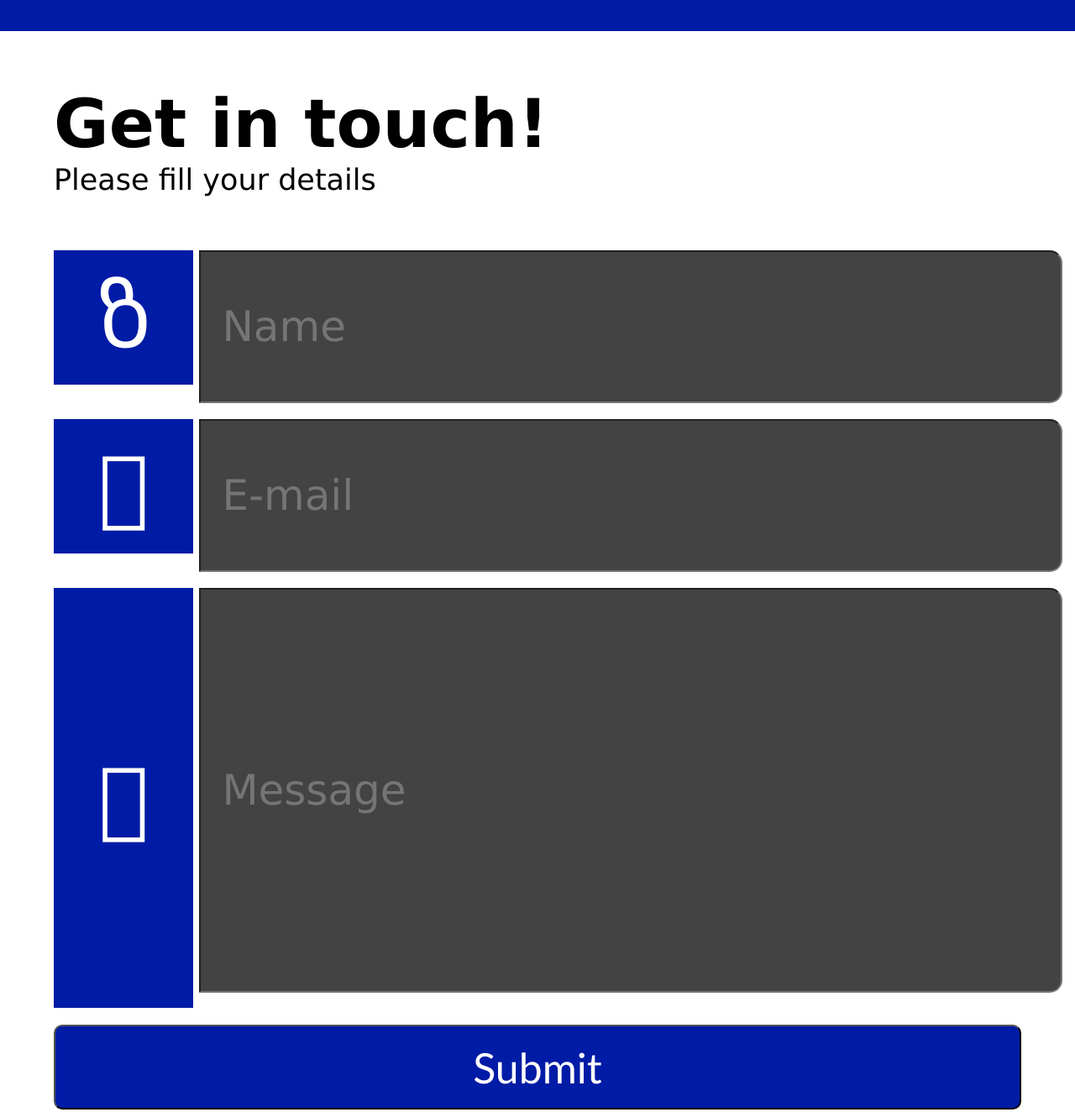
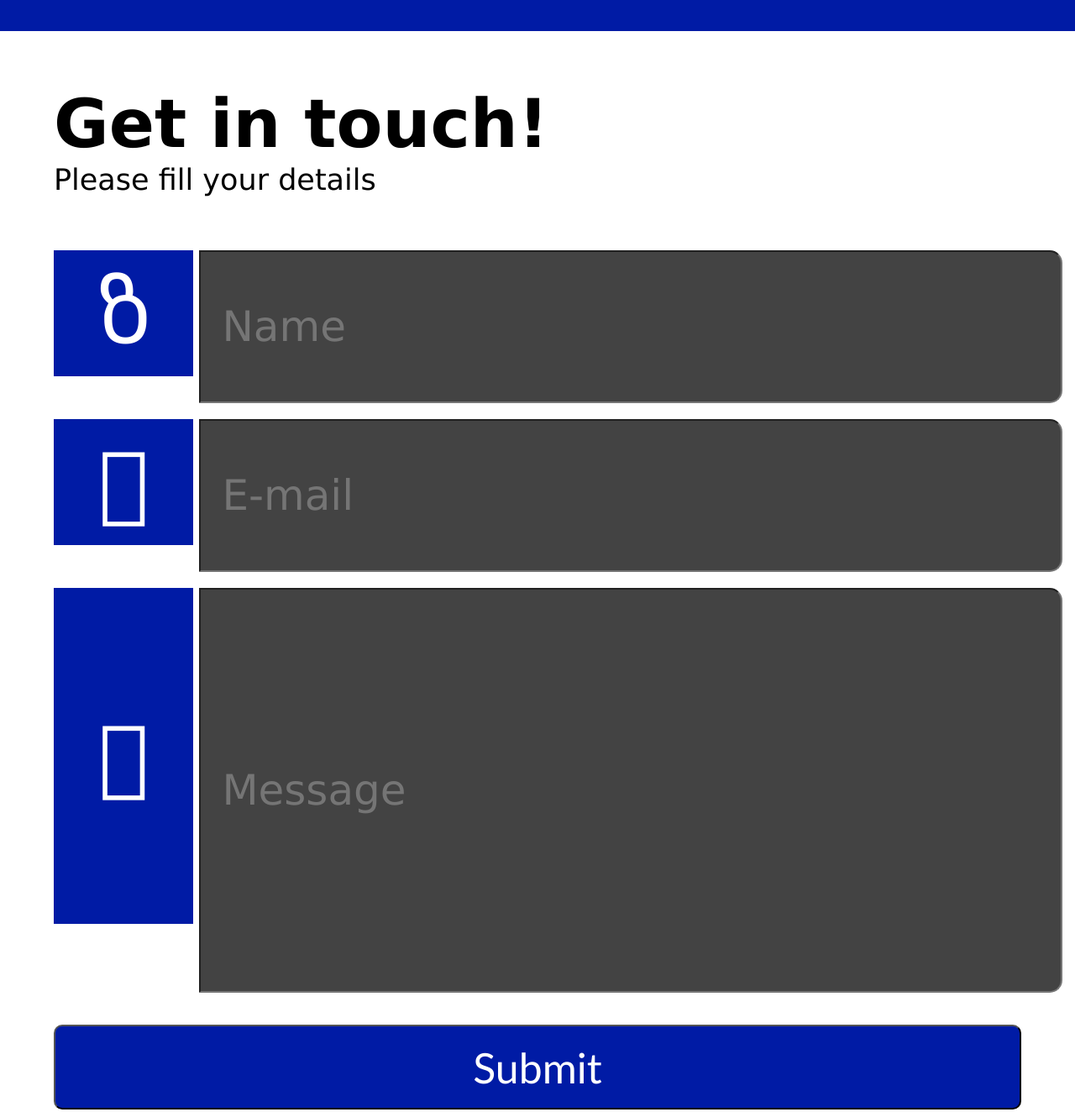
Before and after one commit to Manisha-123789/Resume, a plain HTML site: page index.html in a window 1280 px wide. Shown: the part 5162-6486 px from the top of the page at 84% size. Drawn offline with Linux system fonts and the light colour scheme.

Commit message:
Index.html

```diff
--- a/index.html
+++ b/index.html
@@ -308,7 +308,7 @@
             padding: auto;
             display: inline-block;
             width: 13%;
-            height: 160px;
+            height: 150px;
             background-color: #001BA5;
             margin-left: 5%;
             position: absolute;
@@ -322,7 +322,7 @@
             padding: auto;
             display: inline-block;
             width: 13%;
-            height: 500px;
+            height: 400px;
             background-color: #001BA5;
             margin-left: 5%;
             position: absolute;
```
